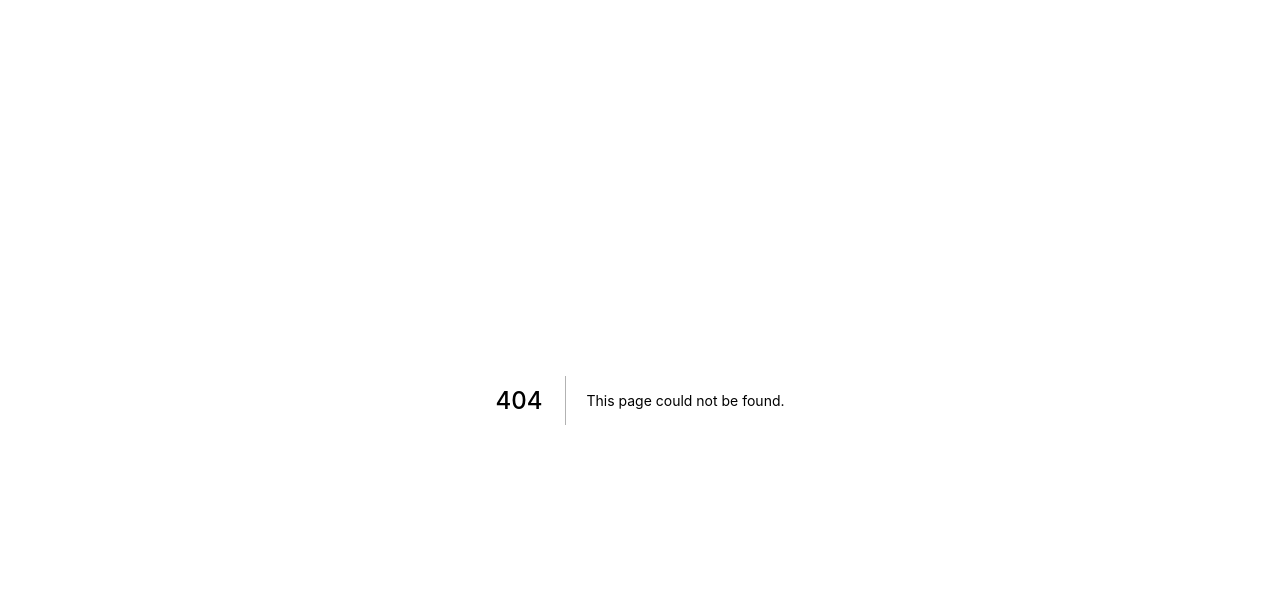
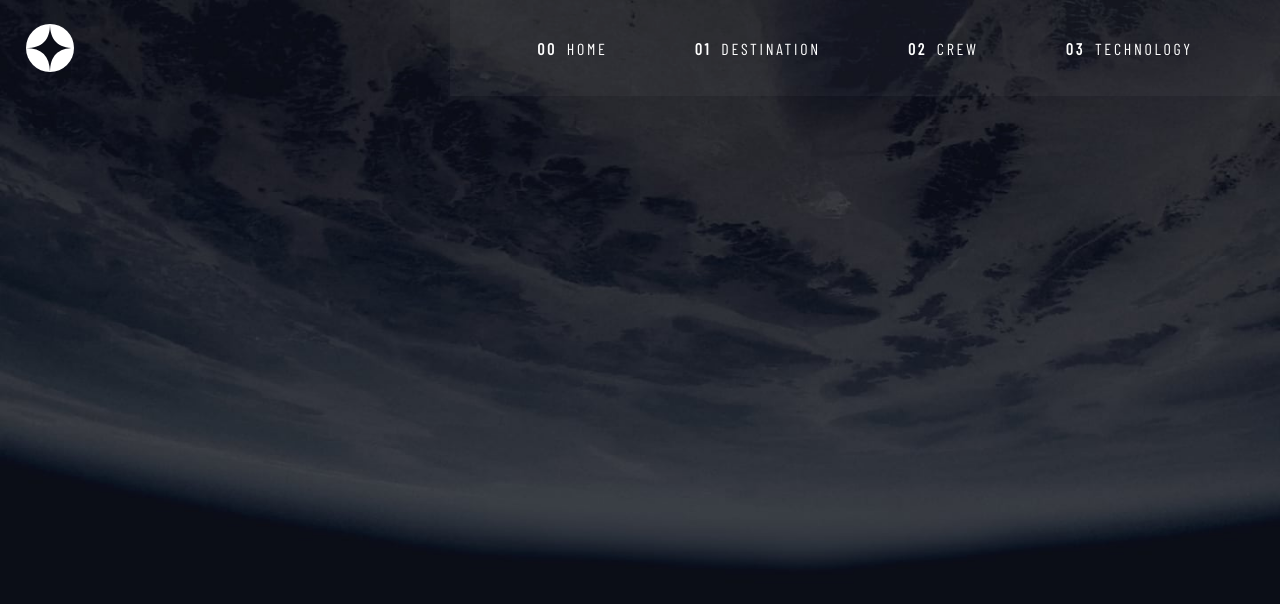
Before and after one commit to the-rabblerouser/SpaceTourism, a Next.js app: page /technology in a window 1280 px wide. Before the commit this address had no page. Shown: the top 604 px of the page. Built offline with nearby package versions, Linux system fonts and the light colour scheme; a web font is replaced by a local one.

Commit message:
Set up tech page

```diff
--- /dev/null
+++ b/pages/technology.tsx
@@ -0,0 +1,36 @@
+import React, { useState } from 'react';
+import type { NextPage } from 'next';
+
+import styled from 'styled-components';
+
+import Navbar from '../components/Navbar/Navbar';
+
+export const Body = styled.div`
+	height: 100vh;
+	background-color: #0b0d17;
+	background-image: url('/assets/crew/background-crew-mobile.jpg');
+	background-position: center;
+	background-size: cover;
+	background-repeat: no-repeat;
+
+	@media (min-width: 768px) {
+		background-image: url('/assets/crew/background-crew-tablet.jpg');
+	}
+
+	@media (min-width: 1224px) {
+		background-image: url('/assets/crew/background-crew-desktop.jpg');
+	}
+`;
+
+const technology: NextPage = () => {
+	return (
+		<>
+			<Body>
+				<Navbar />
+				<main></main>
+			</Body>
+		</>
+	);
+};
+
+export default technology;
```
